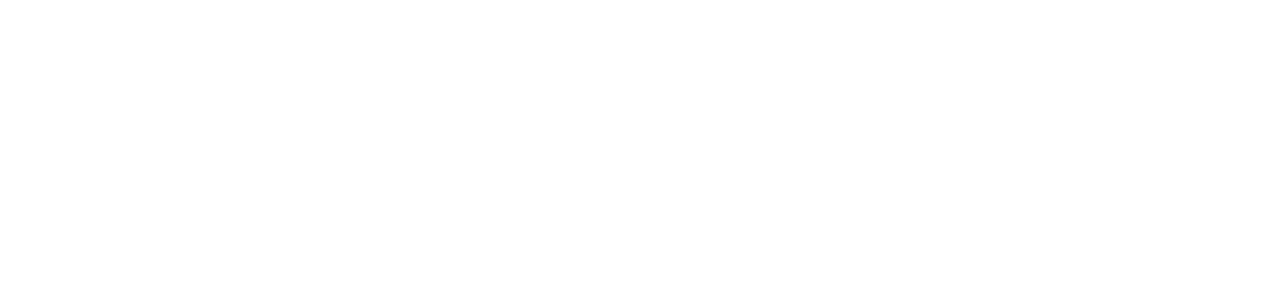
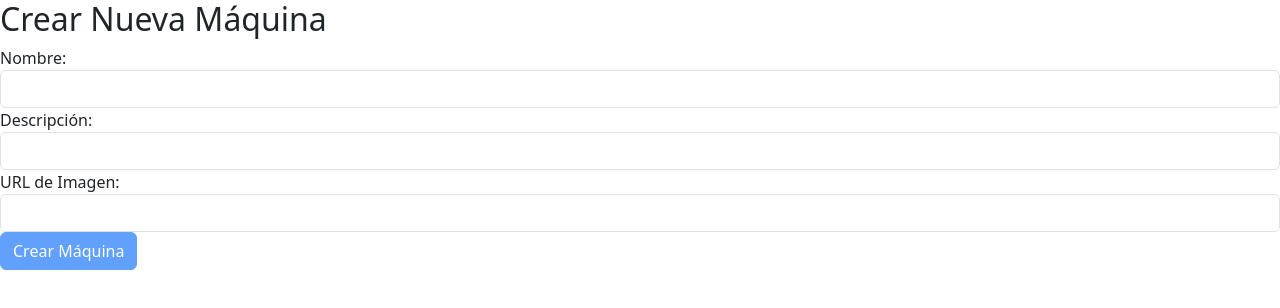
Before and after one commit to alejandrojurado28/GetFit, an Angular app: page /addMaquina in a window 1280 px wide. Before the commit this address led to /. Shown: the top 308 px of the page. Built offline with nearby package versions, Linux system fonts and the light colour scheme.

Commit message:
Implementación del componente para añadir máquinas.

```diff
--- a/src/app/app.routes.ts
+++ b/src/app/app.routes.ts
@@ -2,6 +2,7 @@
 import { HomeViewComponent } from './views/home-view/home-view.component';
 import { AboutViewComponent } from './views/about-view/about-view.component';
 import { LoginComponent } from './views/login/login.component';
+import { AddMaquinaComponent } from './views/add-maquina/add-maquina.component';
 
 export const routes: Routes = [
   {
@@ -15,5 +16,9 @@
   {
     path: 'login',
     component: LoginComponent
+  },
+  {
+    path: 'addMaquina',
+    component: AddMaquinaComponent
   }
 ];
--- a/src/app/components/card-maquina/card-maquina.component.ts
+++ b/src/app/components/card-maquina/card-maquina.component.ts
@@ -1,5 +1,5 @@
 import { Component, OnInit } from '@angular/core';
-import { Maquina } from '../../interfaces/maquina.interface';
+import { Maquina } from '../../interfaces/Maquina.interface';
 import { MaquinaService } from '../../services/maquina.service';
 import { CommonModule } from '@angular/common';
 
--- a/src/app/services/maquina.service.ts
+++ b/src/app/services/maquina.service.ts
@@ -1,7 +1,7 @@
 import { HttpClient } from '@angular/common/http';
 import { Injectable } from '@angular/core';
 import { Observable } from 'rxjs';
-import { Maquina } from '../interfaces/maquina.interface';
+import { Maquina } from '../interfaces/Maquina.interface';
 
 @Injectable({
   providedIn: 'root'
--- /dev/null
+++ b/src/app/views/add-maquina/add-maquina.component.html
@@ -0,0 +1,18 @@
+<div>
+    <h2>Crear Nueva Máquina</h2>
+    <form (ngSubmit)="submitForm()" #maquinaForm="ngForm">
+      <div class="form-group">
+        <label for="nombre">Nombre:</label>
+        <input type="text" class="form-control" id="nombre" name="nombre" [(ngModel)]="maquina.nombre" required>
+      </div>
+      <div class="form-group">
+        <label for="descripcion">Descripción:</label>
+        <input type="text" class="form-control" id="descripcion" name="descripcion" [(ngModel)]="maquina.descripcion" required>
+      </div>
+      <div class="form-group">
+        <label for="imagenURL">URL de Imagen:</label>
+        <input type="text" class="form-control" id="imagenURL" name="imagenURL" [(ngModel)]="maquina.imagenURL" required>
+      </div>
+      <button type="submit" class="btn btn-primary" [disabled]="!maquinaForm.valid">Crear Máquina</button>
+    </form>
+  </div>
--- /dev/null
+++ b/src/app/views/add-maquina/add-maquina.component.ts
@@ -0,0 +1,31 @@
+import { Component, OnInit } from '@angular/core';
+import { FormBuilder, FormGroup, FormsModule, Validators } from '@angular/forms';
+import { MaquinaService } from '../../services/maquina.service';
+import { Maquina } from '../../interfaces/Maquina.interface';
+import { CommonModule } from '@angular/common';
+
+@Component({
+  selector: 'app-add-maquina',
+  standalone: true,
+  imports: [FormsModule, CommonModule],
+  templateUrl: './add-maquina.component.html',
+  styleUrl: './add-maquina.component.css'
+})
+export class AddMaquinaComponent {
+
+  maquina: Maquina = { id: 0, nombre: '', descripcion: '', imagenURL: '' };
+
+  constructor(private maquinaService: MaquinaService) { }
+
+  submitForm() {
+    this.maquinaService.create(this.maquina).subscribe(
+      response => {
+        alert('Máquina añadida con éxito');
+      },
+      error => {
+        alert('Error al añadir la máquina');
+      }
+    )
+  }
+
+}
```
Also changed, not shown: src/app/views/add-maquina/add-maquina.component.css (added), 1 other file (tests, documents, lock files or other folders).
